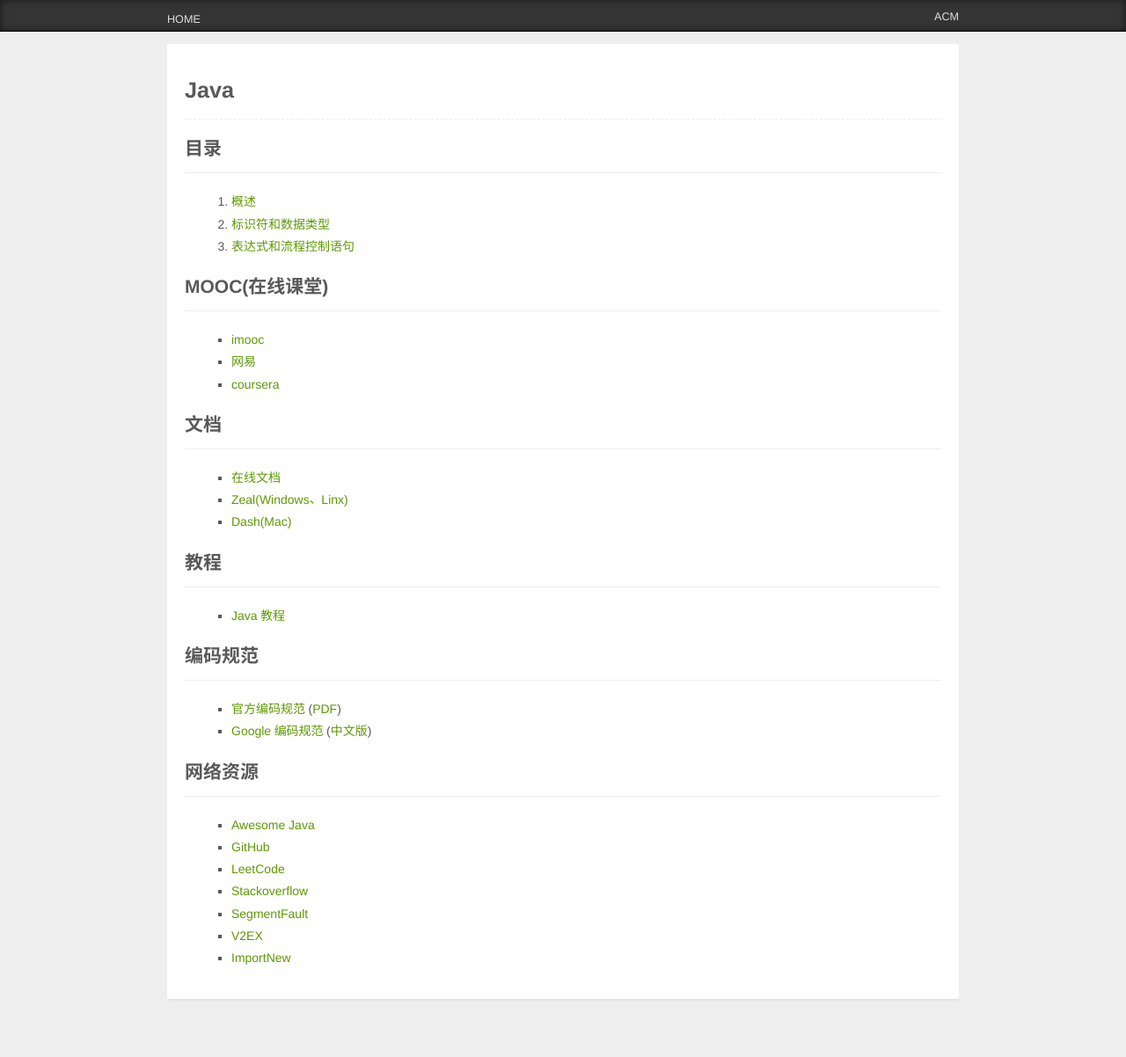
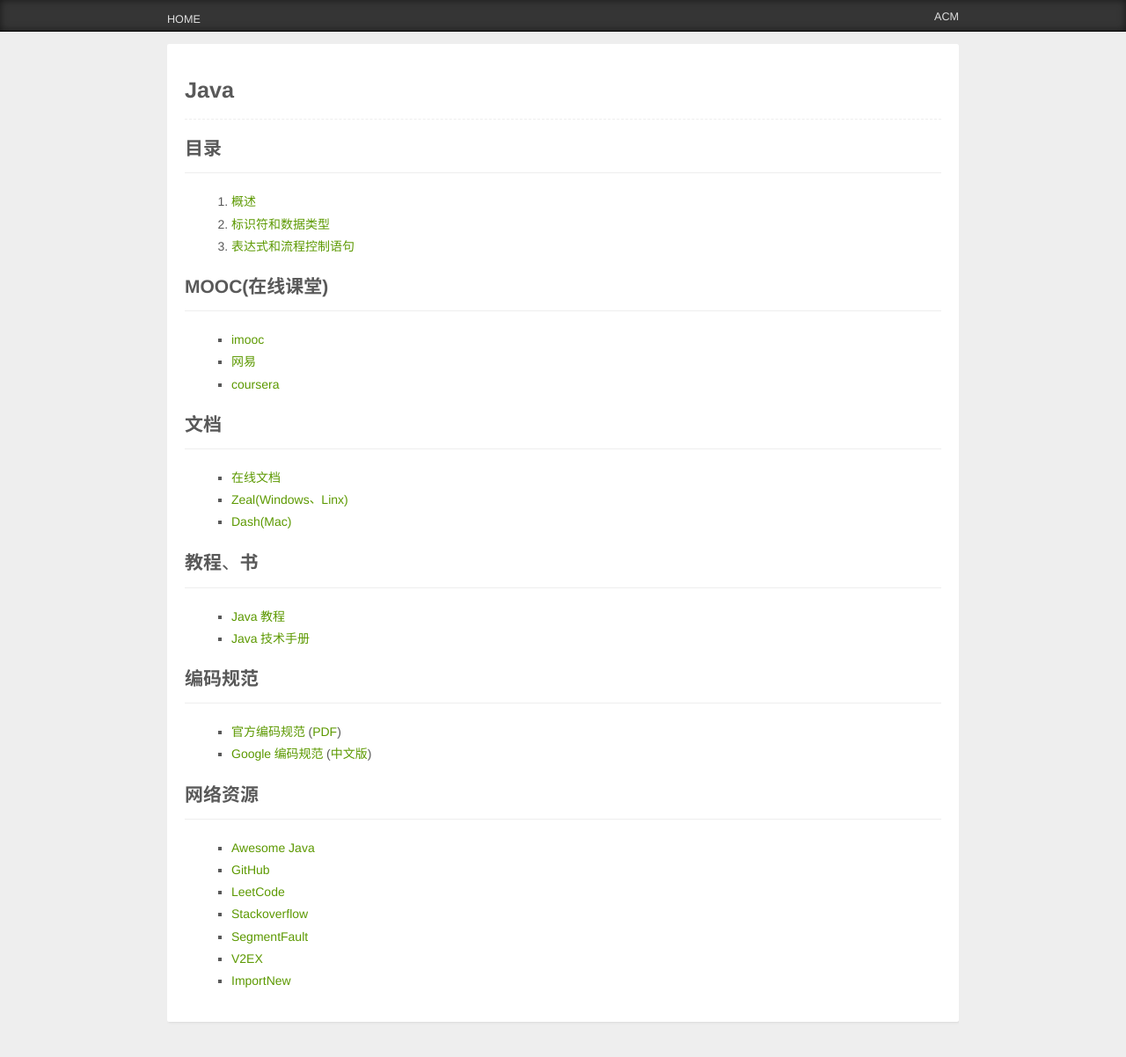
Before and after one commit to zjsu/java, a Jekyll site: the page built from index.md, in a window 1280 px wide and 1212 px high. Shown: the top 1202 px of the window at 88% size. Built offline with Jekyll 4.4.1, drawn with Linux system fonts in a browser that asks for light colours.

Commit message:
Add java book

```diff
--- a/index.md
+++ b/index.md
@@ -22,9 +22,10 @@ comments: false
 - [Zeal(Windows、Linx)](https://zealdocs.org)
 - [Dash(Mac)](https://kapeli.com/dash)
 
-## 教程
+## 教程、书
 
 - [Java教程](http://www.runoob.com/java/java-tutorial.html)
+- [Java技术手册](https://caterpillar.gitbooks.io/javase6tutorial/content/)
 
 ## 编码规范
 
```
